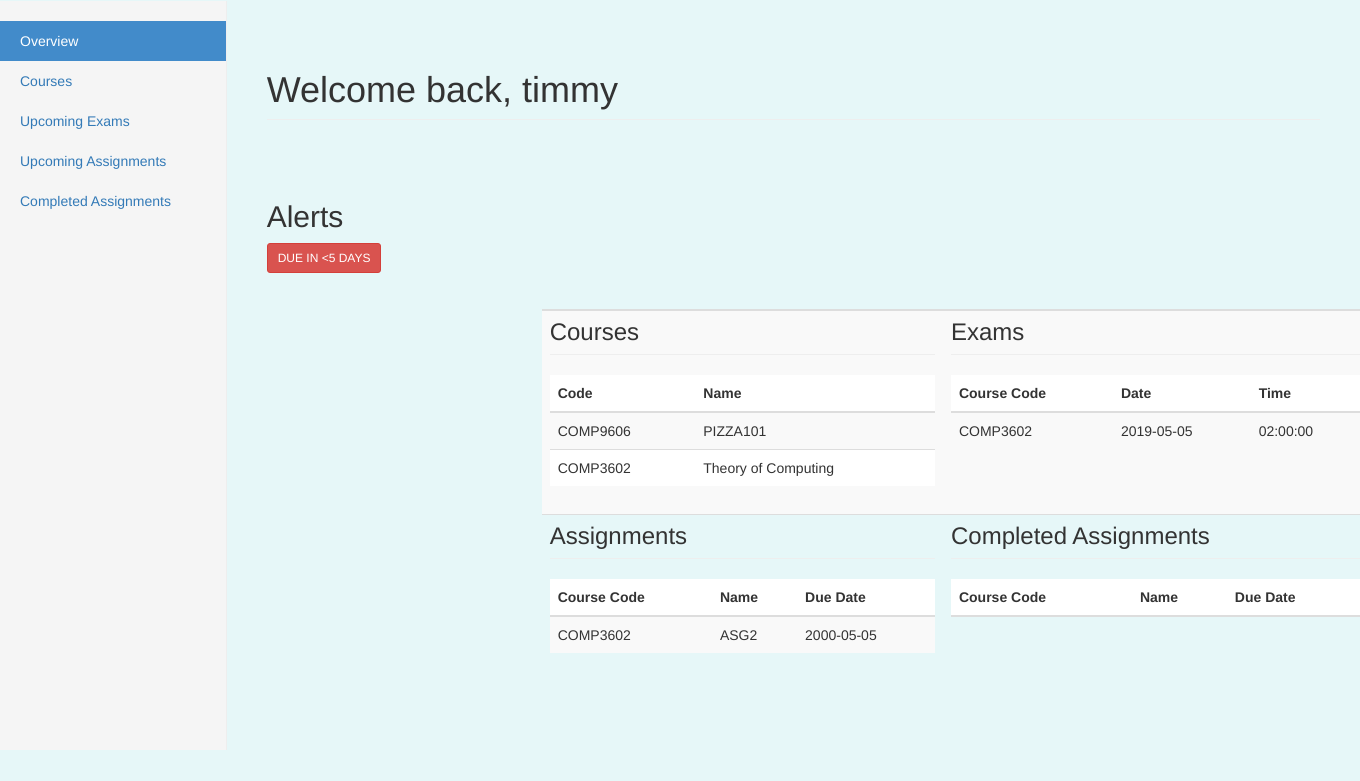
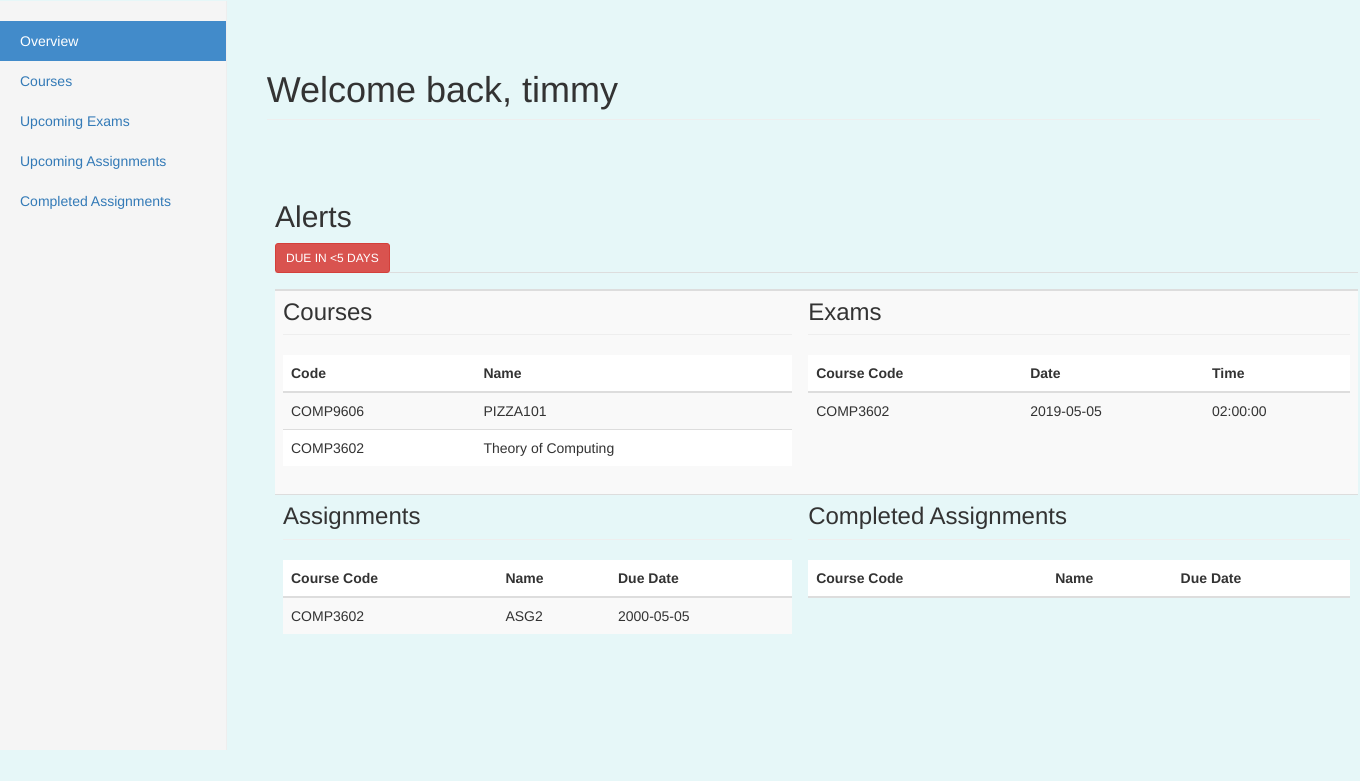
Before and after one commit to Totally-Random-Productions/COMP3613Project-2019, a Flask app: page /dashboard in a window 1360 px wide. Shown: the part 50-831 px from the top of the page. After the commit the page ends 800 px from the top, so only its background shows below. Run offline with Flask 2, Linux system fonts and the light colour scheme; a user stored in the database is signed in; data comes from the database, SQL or seed files in the repository; both versions use the stored data as it was after the commit; lists and menus that the app fills with data are empty; some libraries are stand-ins or nearby versions.

Commit message:
Moved Alerts to the table to fix Alignment error

```diff
--- a/priorityU/templates/dashboard.html
+++ b/priorityU/templates/dashboard.html
@@ -48,8 +48,16 @@ Dashboard
         <div class="col-sm-9 col-sm-offset-3 col-md-10 col-md-offset-2 main">
           <h1 class="page-header">Welcome back, {{ name }}</h1>
         </div>
-        <div class="col-sm-9 col-sm-offset-3 col-md-10 col-md-offset-2 main">
-          <h2>Alerts</h2>
+
+
+          <!-- REMINDERS BASED ON PRIORITY FIGURES-->
+      <div class="col-sm-9 col-sm-offset-3 col-md-10 col-md-offset-2 main", style="margin-left: 250px">
+        <div class="row">
+           <table class="table table-striped table-hover">
+            <!--Dominic Smart 18/11 - Start of code for printing courses-->
+            <thead class="thead-dark">
+            <tr>
+                 <h2>Alerts</h2>
           {% if num_tasks > 0 %}
           <button data-toggle="collapse" data-target="#alert" class="btn btn-danger btn-sm"> DUE IN <5 DAYS</button>
           <div id="alert" class="collapse">
@@ -74,17 +82,9 @@ Dashboard
             </div>
           </div>
           {% endif %}
-          </div>
-
-
-          <!-- REMINDERS BASED ON PRIORITY FIGURES-->
-      <div class="col-sm-9 col-sm-offset-3 col-md-10 col-md-offset-2 main", style="margin-left: 250px">
-        <div class="row">
-           <table class="table table-striped table-hover">
-            <!--Dominic Smart 18/11 - Start of code for printing courses-->
-            <thead class="thead-dark">
+            </tr>
                 <tr>
-                    <th></th><th></th>
+                    <th></th> <th></th>
                 </tr>
             </thead>
             <tbody>
```
Also changed, not shown: priorityU/priorityU.db, priorityU/static/PriorityUbackground.png (added).
